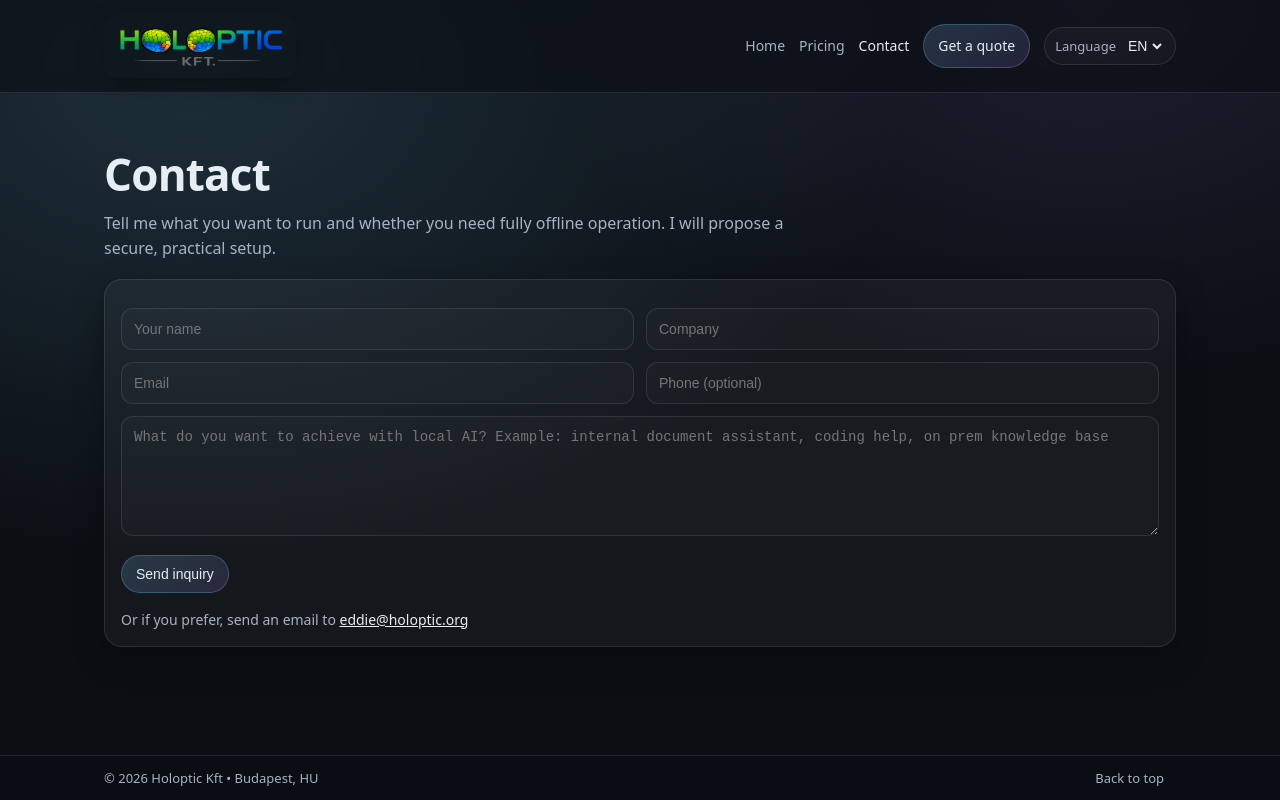
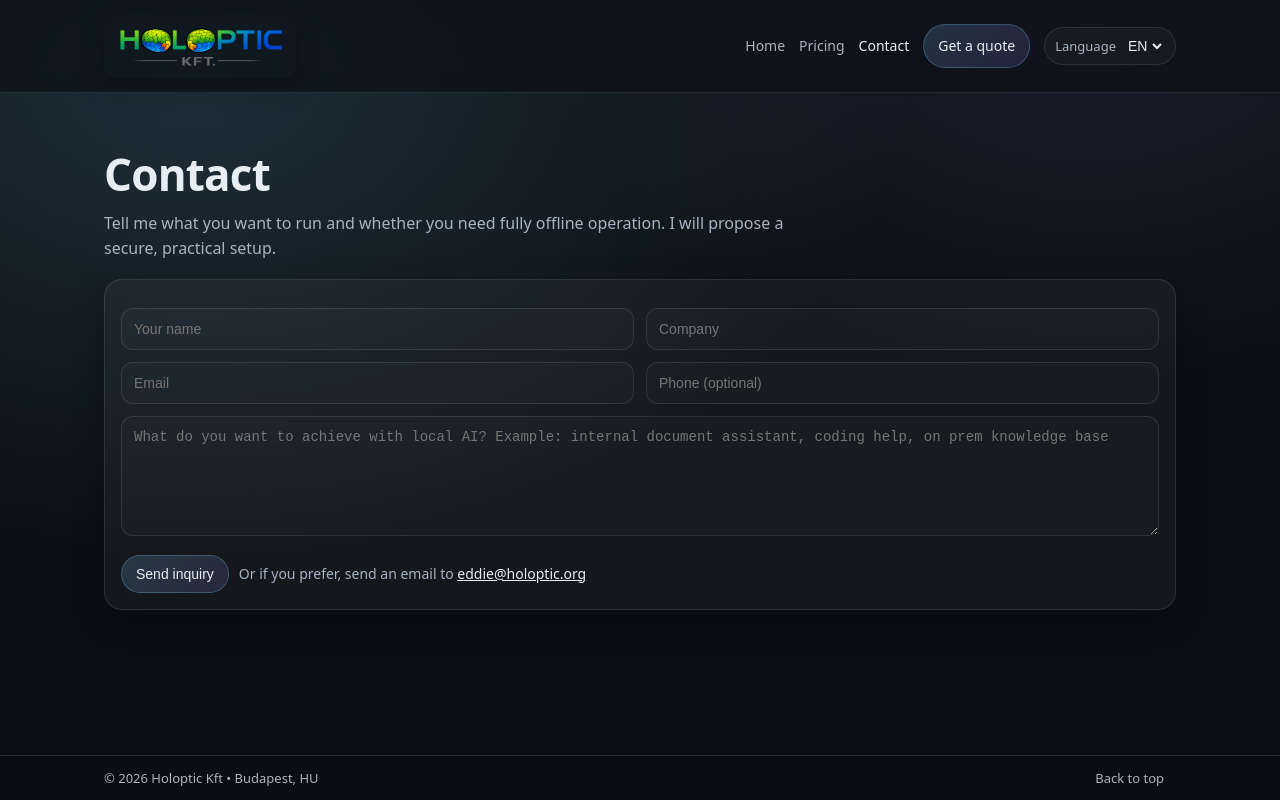
Before and after one commit to edmonddusa/holoptic, a React (Vite) app: page /contact in a window 1280 px wide. Built offline with nearby package versions, Linux system fonts and the light colour scheme; the HTML template or start-up script is replaced by a standard one.

Commit message:
Move email text next to submit button

```diff
--- a/src/pages/Contact.jsx
+++ b/src/pages/Contact.jsx
@@ -51,12 +51,11 @@ export default function Contact() {
             </div>
             <div className="full form-actions">
               <button className="btn primary" type="submit">{t('formSend')}</button>
+              <p style={{ margin: 0, fontSize: '14px', color: 'var(--muted)' }}>
+                {t('formEmailDirect')} <a href="mailto:eddie@holoptic.org" style={{ color: 'var(--text)', textDecoration: 'underline' }}>eddie@holoptic.org</a>
+              </p>
             </div>
           </form>
-
-          <p style={{ marginTop: '16px', fontSize: '14px', color: 'var(--muted)' }}>
-            {t('formEmailDirect')} <a href="mailto:eddie@holoptic.org" style={{ color: 'var(--text)', textDecoration: 'underline' }}>eddie@holoptic.org</a>
-          </p>
 
           {submitted && (
             <div className="card" style={{ marginTop: '12px' }}>
```
